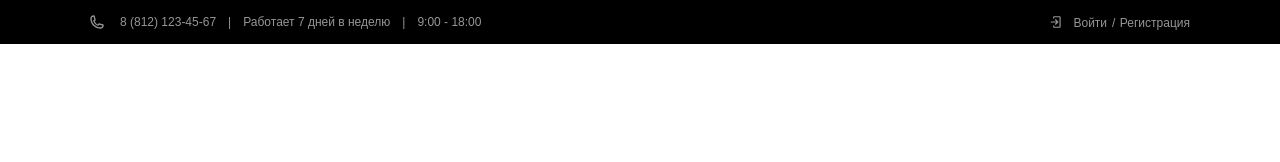
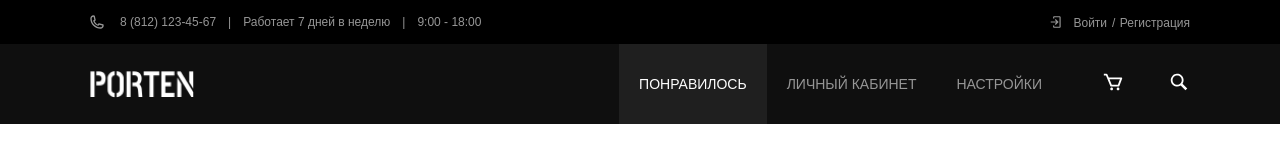
Before and after one commit to vivalavoka/porten, a plain HTML site: page index.html in a window 1280 px wide. Drawn offline with Linux system fonts and the light colour scheme.

Commit message:
Create top-bar section

```diff
--- a/blocks/header/__contacts/header__contacts.css
+++ b/blocks/header/__contacts/header__contacts.css
@@ -1,7 +1,4 @@
 .header__contacts {
-  list-style: none;
-  padding: 0;
-  margin: 0;
   display: flex;
   flex-direction: row;
   color: #969696;
--- /dev/null
+++ b/blocks/list/list.css
@@ -0,0 +1,6 @@
+.list {
+  list-style-type: none;
+  list-style: none;
+  padding: 0;
+  margin: 0;
+}
--- /dev/null
+++ b/blocks/logo/logo.css
@@ -0,0 +1,3 @@
+.logo {
+  width: 104px;
+}
--- /dev/null
+++ b/blocks/top-bar/__action-icon/top-bar__action-icon.css
@@ -0,0 +1,4 @@
+.top-bar__action-icon {
+  width: 22px;
+  height: 22px;
+}
--- /dev/null
+++ b/blocks/top-bar/__actions/top-bar__actions.css
@@ -0,0 +1,7 @@
+.top-bar__actions {
+  display: flex;
+  flex-direction: row;
+  justify-content: space-between;
+  align-items: center;
+  width: 88px;
+}
--- /dev/null
+++ b/blocks/top-bar/__content/top-bar__content.css
@@ -0,0 +1,8 @@
+.top-bar__content {
+  max-width: 1100px;
+  margin: auto;
+  display: flex;
+  flex-direction: row;
+  justify-content: space-between;
+  align-items: center;
+}
--- /dev/null
+++ b/blocks/top-bar/__link/_active/top-bar__link_active.css
@@ -0,0 +1,4 @@
+.top-bar__link_active {
+  color: #FFF;
+  background-color: #1F1F1F;
+}
--- /dev/null
+++ b/blocks/top-bar/__link/top-bar__link.css
@@ -0,0 +1,15 @@
+.top-bar__link {
+  display: inline-block;
+  padding: 32px 20px;
+  text-align: center;
+  color: #969696;
+  font-weight: normal;
+  font-size: 14px;
+  line-height: 1.2;
+  text-transform: uppercase;
+}
+
+.top-bar__link:hover {
+  background-color: #000;
+  color: #fff;
+}
--- /dev/null
+++ b/blocks/top-bar/__list/top-bar__list.css
@@ -0,0 +1,6 @@
+.top-bar__list {
+  display: flex;
+  flex-direction: row;
+  justify-content: space-between;
+  align-items: center;
+}
--- /dev/null
+++ b/blocks/top-bar/__menu/top-bar__menu.css
@@ -0,0 +1,6 @@
+.top-bar__menu {
+  display: flex;
+  flex-direction: row;
+  justify-content: end;
+  text-align: center;
+}
--- /dev/null
+++ b/blocks/top-bar/__nav/top-bar__nav.css
@@ -0,0 +1,3 @@
+.top-bar__nav {
+  margin-right: 40px;
+}
--- /dev/null
+++ b/blocks/top-bar/top-bar.css
@@ -0,0 +1,16 @@
+@import url(./__content/top-bar__content.css);
+@import url(./__menu/top-bar__menu.css);
+@import url(./__nav/top-bar__nav.css);
+@import url(./__list/top-bar__list.css);
+@import url(./__item/top-bar__item.css);
+@import url(./__link/top-bar__link.css);
+@import url(./__link/_active/top-bar__link_active.css);
+
+@import url(./__actions/top-bar__actions.css);
+@import url(./__action-icon/top-bar__action-icon.css);
+
+.top-bar {
+  background-color: #0F0F0F;
+  height: 80px;
+  overflow: hidden;
+}
--- a/index.html
+++ b/index.html
@@ -10,7 +10,7 @@
   <div class="page">
     <header class="header">
       <div class="header__content">
-        <ul class="header__contacts">
+        <ul class="list header__contacts">
           <li class="header__contact-item"><a class="link header__phone" href="tel:88121234567">8 (812) 123-45-67</a></li>
           <li class="header__contact-item">Работает 7 дней в неделю</li>
           <li class="header__contact-item">9:00 - 18:00</li>
@@ -22,7 +22,30 @@
       </div>
     </header>
     <main class="content">
-
+      <section class="top-bar">
+        <div class="top-bar__content">
+          <img class="logo" src="./images/logo.png">
+          <div class=top-bar__menu>
+            <nav class="top-bar__nav">
+              <ul class="list top-bar__list">
+                <li>
+                  <a class="link top-bar__link top-bar__link_active">Понравилось</a>
+                </li>
+                <li>
+                  <a class="link top-bar__link">Личный кабинет</a>
+                </li>
+                <li>
+                  <a class="link top-bar__link">Настройки</a>
+                </li>
+              </ul>
+            </nav>
+            <div class="top-bar__actions">
+              <a href="#" class="link"><img class="top-bar__action-icon" src="images/cart.svg"/></a>
+              <a href="#" class="link"><img class="top-bar__action-icon" src="images/search.svg"/></a>
+            </div>
+          </div>
+        </div>
+      </section>
     </main>
   </div>
 </body>
--- a/pages/index.css
+++ b/pages/index.css
@@ -3,8 +3,12 @@
 
 /* Components */
 @import url(../blocks/link/link.css);
+@import url(../blocks/list/list.css);
+@import url(../blocks/logo/logo.css);
 
 /* Sections */
 @import url(../blocks/page/page.css);
 
 @import url(../blocks/header/header.css);
+
+@import url(../blocks/top-bar/top-bar.css);
```
Also changed, not shown: images/cart.svg (added), images/logo.png (added), images/search.svg (added).
